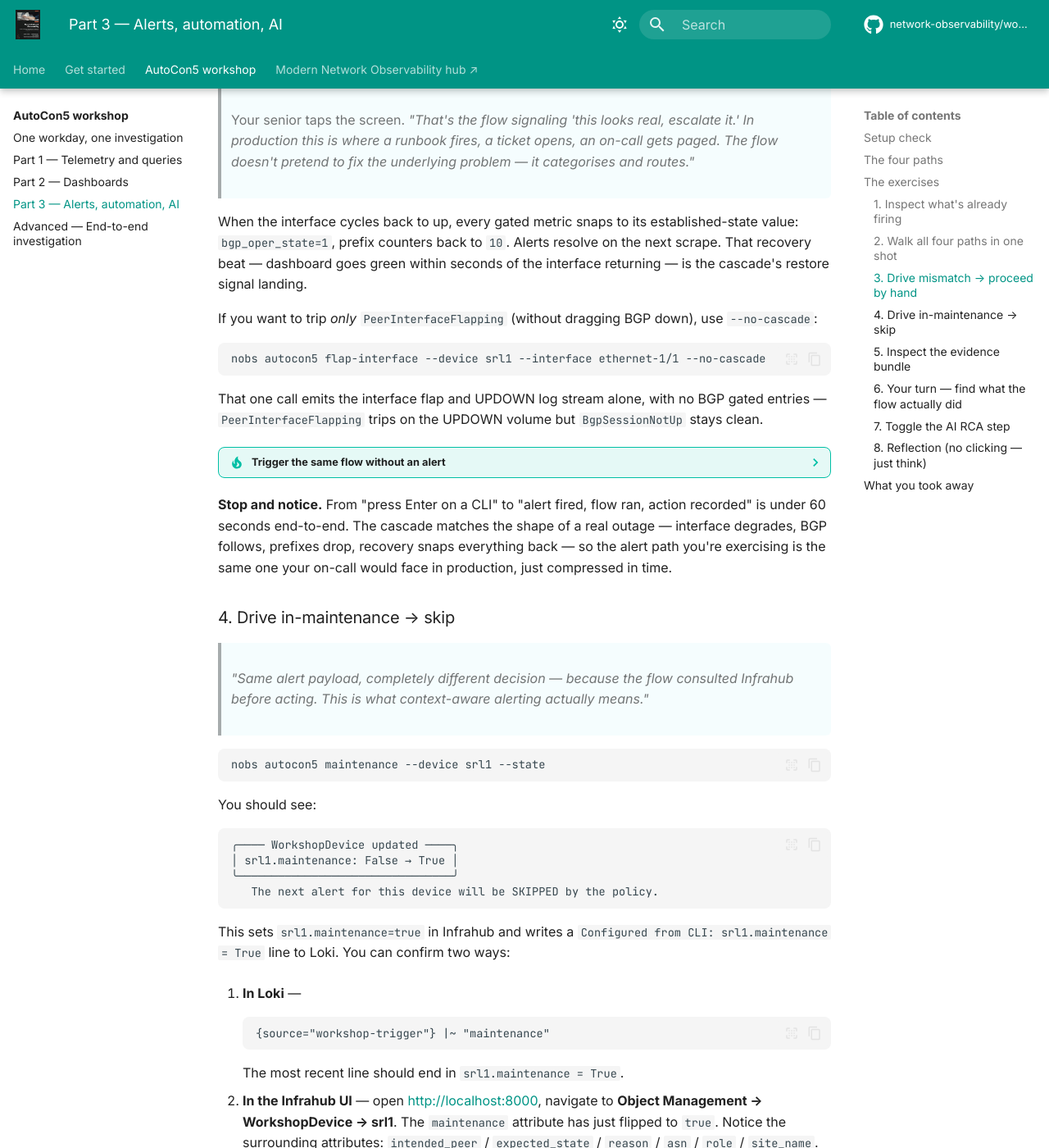
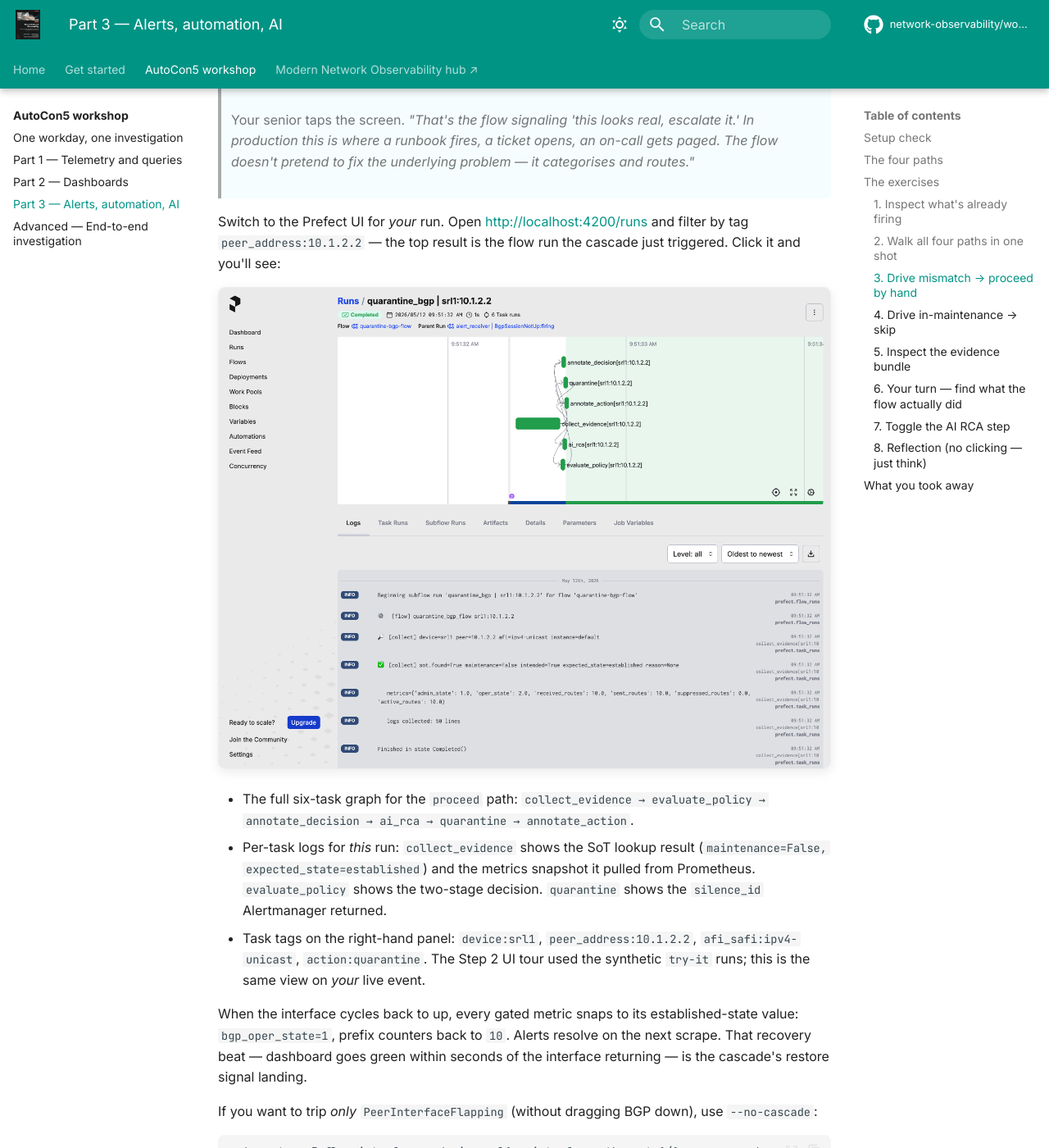
Before and after one commit to network-observability/workshops, an MkDocs documentation site: the page built from docs/workshop/part-3.md, in a window 1280 px wide and 1400 px high, scrolled down 6507 px. Shown: the whole window at 82% size. Built offline with MkDocs 1.6.1 and Material for MkDocs 9.7.7, drawn with Linux system fonts in a browser that asks for light colours; comment, search, counter and statistics services are not loaded; some of the changed text lies outside the part shown.

Commit message:
docs(part-3): deeper Prefect + Infrahub UI touches in Step 3 and Step 4 (#60)

```diff
--- a/workshops/autocon5/guides/part-3-alerts-automation-ai.md
+++ b/workshops/autocon5/guides/part-3-alerts-automation-ai.md
@@ -145,6 +145,15 @@
 
 > Your senior taps the screen. *"That's the flow signaling 'this looks real, escalate it.' In production this is where a runbook fires, a ticket opens, an on-call gets paged. The flow doesn't pretend to fix the underlying problem — it categorises and routes."*
 
+Switch to the Prefect UI for *your* run. Open <http://localhost:4200/runs> and filter by tag `peer_address:10.1.2.2` — the top result is the flow run the cascade just triggered. Click it and you'll see:
+
+![Prefect flow run for the cascade-driven quarantine_bgp on srl1:10.1.2.2](../../../docs/assets/screenshots/prefect-flow-run-cascade-peer-light.png#only-light){ .screenshot loading=lazy }
+![Prefect flow run for the cascade-driven quarantine_bgp on srl1:10.1.2.2](../../../docs/assets/screenshots/prefect-flow-run-cascade-peer-dark.png#only-dark){ .screenshot loading=lazy }
+
+- The full six-task graph for the `proceed` path: `collect_evidence → evaluate_policy → annotate_decision → ai_rca → quarantine → annotate_action`.
+- Per-task logs for *this* run: `collect_evidence` shows the SoT lookup result (`maintenance=False, expected_state=established`) and the metrics snapshot it pulled from Prometheus. `evaluate_policy` shows the two-stage decision. `quarantine` shows the `silence_id` Alertmanager returned.
+- Task tags on the right-hand panel: `device:srl1`, `peer_address:10.1.2.2`, `afi_safi:ipv4-unicast`, `action:quarantine`. The Step 2 UI tour used the synthetic `try-it` runs; this is the same view on *your* live event.
+
 When the interface cycles back to up, every gated metric snaps to its established-state value: `bgp_oper_state=1`, prefix counters back to `10`. Alerts resolve on the next scrape. That recovery beat — dashboard goes green within seconds of the interface returning — is the cascade's restore signal landing.
 
 If you want to trip *only* `PeerInterfaceFlapping` (without dragging BGP down), use `--no-cascade`:
@@ -199,6 +208,13 @@
     The most recent line should end in `srl1.maintenance = True`.
 
 2. **In the Infrahub UI** — open <http://localhost:8000>, navigate to **Object Management → WorkshopDevice → srl1**. The `maintenance` attribute has just flipped to `true`. Notice the surrounding attributes: `intended_peer` / `expected_state` / `reason` / `asn` / `role` / `site_name`. Those are the schema fields the flow's policy reads when deciding `proceed` vs `skip` — the same shape you saw in Step 5's evidence bundle's first section, but at the source.
+
+    From the device page, click any row in the **bgp_sessions** list to open the **BGP Session** detail — for example `10.1.99.2`:
+
+    ![Infrahub WorkshopBgpSession detail for the broken peer 10.1.99.2](../../../docs/assets/screenshots/infrahub-bgp-session-broken.png#only-light){ .screenshot loading=lazy }
+    ![Infrahub WorkshopBgpSession detail for the broken peer 10.1.99.2](../../../docs/assets/screenshots/infrahub-bgp-session-broken.png#only-dark){ .screenshot loading=lazy }
+
+    `Expected State = Established`, `Reason = ip-mismatch-demo`, `Remote As = 65102`, `Device → srl1`. This is the per-peer intent the flow's policy reads in stage 1 (alongside the device's `maintenance` flag) before it ever looks at metrics. The `??? tip` below shows the GraphQL the flow runs to fetch the same fields.
 
 If you prefer queries to UIs, the same answer is one GraphQL call away — the playground at <http://localhost:8000/graphql> runs the exact query the flow uses. The full query is below.
 
```
Also changed, not shown: docs/assets/screenshots/infrahub-bgp-session-broken.png (added), docs/assets/screenshots/prefect-flow-run-cascade-peer-dark.png (added), docs/assets/screenshots/prefect-flow-run-cascade-peer-light.png (added).
